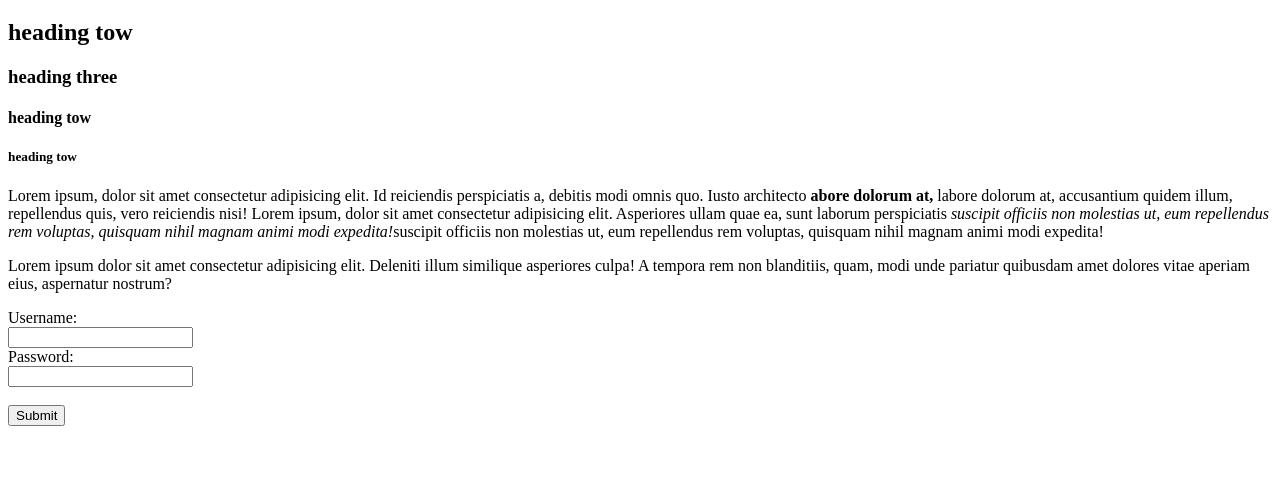
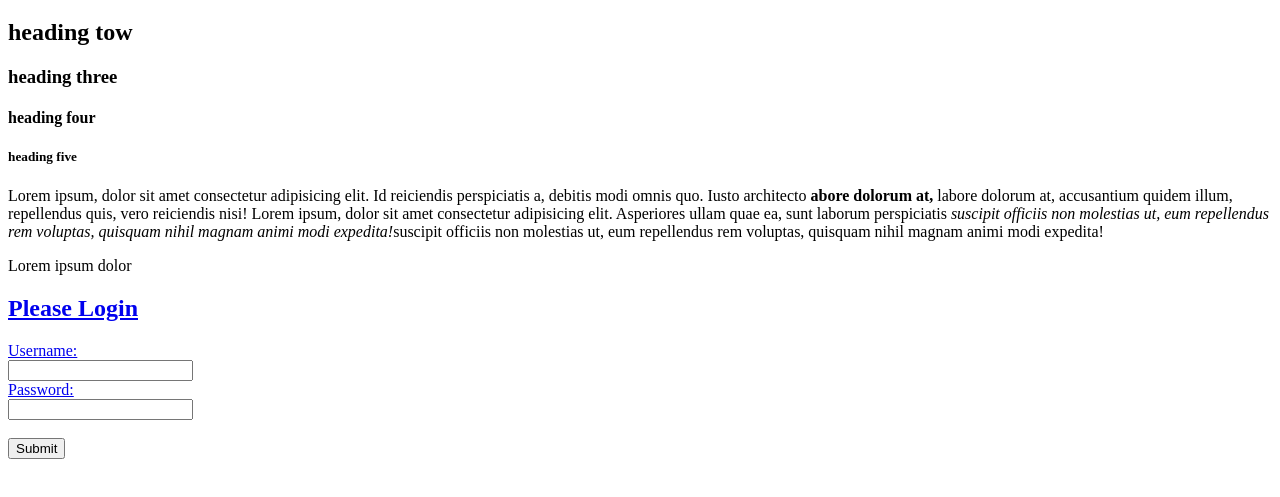
Before and after one commit to Chowduryr/learnhtml, a plain HTML site: page index.html in a window 1280 px wide. Shown: the part 61-558 px from the top of the page. Drawn offline with Linux system fonts and the light colour scheme.

Commit message:
Added my project

```diff
--- a/index.html
+++ b/index.html
@@ -12,8 +12,8 @@
   <h1>Welcome to my website!</h1>
   <h2>heading tow</h2>
   <h3>heading three</h3>
-  <h4>heading tow</h4>
-  <h5>heading tow</h5>
+  <h4>heading four</h4>
+  <h5>heading five</h5>
 
   <p> Lorem ipsum, dolor sit amet consectetur adipisicing elit. Id reiciendis perspiciatis a, debitis modi omnis quo.
     Iusto architecto <strong>abore dolorum at,</strong> labore dolorum at, accusantium quidem illum, repellendus quis,
@@ -24,9 +24,10 @@
     expedita!
   </p>
   <p>
-    Lorem ipsum dolor sit amet consectetur adipisicing elit. Deleniti illum similique asperiores culpa! A tempora rem
+    Lorem ipsum dolor <a href= sit amet consectetur adipisicing elit. Deleniti illum similique asperiores culpa! A tempora rem
     non blanditiis, quam, modi unde pariatur quibusdam amet dolores vitae aperiam eius, aspernatur nostrum?
   </p>
+   <h2>Please Login</h2>
   <form>
     <label>Username:</label><br>
     <input type="text" name="name">
```
